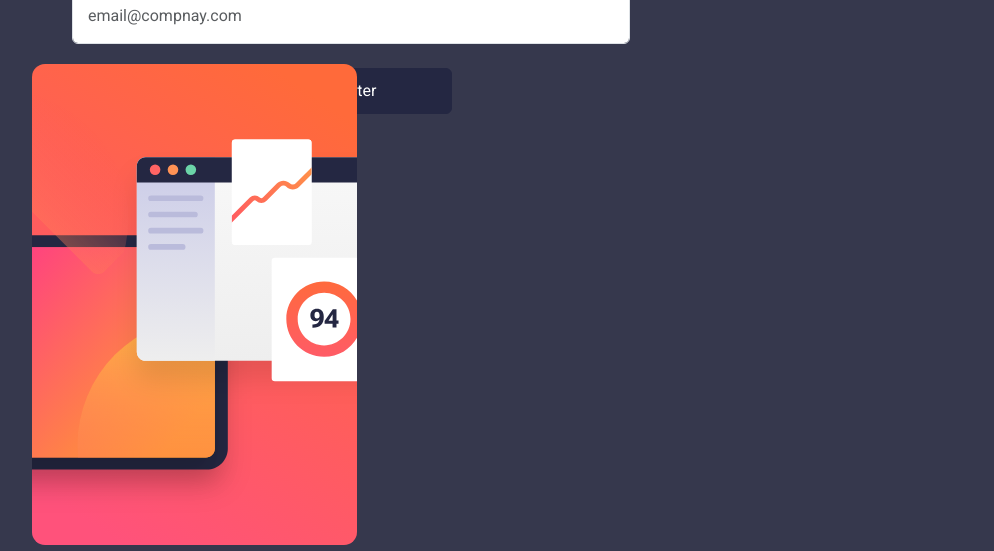
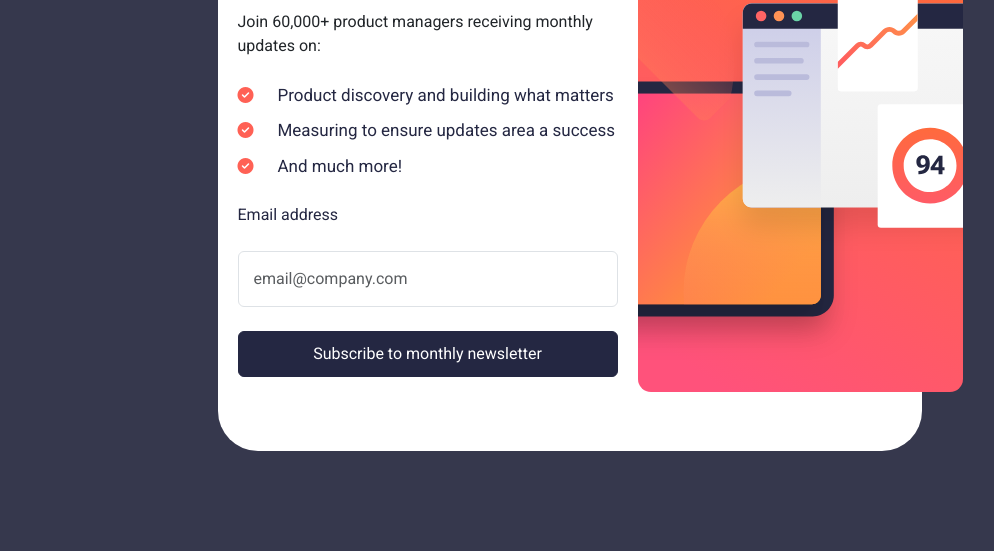
Before and after one commit to dellark18/newsletter-sign-up, a plain HTML site: page index.html in a window 1280 px wide. Shown: the part 249-800 px from the top of the page, without its empty margins (70-1064 px from the left). Drawn offline with nearby package versions, Linux system fonts and the light colour scheme.

Commit message:
grid fix

```diff
--- a/index.html
+++ b/index.html
@@ -13,18 +13,19 @@
   <link rel="stylesheet" href="https://cdn.jsdelivr.net/npm/bootstrap@5.3.2/dist/js/bootstrap.bundle.min.js">
 
   <link rel="stylesheet" href="./css/index.css">
-  <script src="index.js"></script>
+
+  <script src="./index.js"></script>
 
   <link rel="preconnect" href="https://fonts.googleapis.com">
-<link rel="preconnect" href="https://fonts.gstatic.com" crossorigin>
-<link href="https://fonts.googleapis.com/css2?family=Jost:wght@400;500&family=Manrope:wght@700&family=Roboto:wght@400;700&display=swap" rel="stylesheet">
+  <link rel="preconnect" href="https://fonts.gstatic.com" crossorigin>
+  <link href="https://fonts.googleapis.com/css2?family=Jost:wght@400;500&family=Manrope:wght@700&family=Roboto:wght@400;700&display=swap" rel="stylesheet">
 
 <script src="https://kit.fontawesome.com/e890facc35.js" crossorigin="anonymous"></script>
 </head>
 
 <body>
-  <div class="container">
-    <div class="col-lg-6 card-1">
+  <div class="container-fluid">
+    <div class="col card-1">
       <h1 class="heading-text">Stay updated!</h1>
       <p class="paragraph-text">Join 60,000+ product managers receiving monthly updates on:</p>
 
@@ -48,15 +49,16 @@
       <form action="">
         <div class="subscribe-form">
           <label for="exampleInputEmail" class="form-label">Email address</label>
-          <input style="padding: 15px 15px 15px 15px;" type="email" class="form-control" placeholder="email@compnay.com">
+          <p id="invalidEmail"></p>
+          <input style="padding: 15px 15px 15px 15px;" type="email" class="form-control" placeholder="email@company.com">
           <br>
-          <button type="submit" class="btn btn-primary">Subscribe to monthly newsletter</button>
+          <button onclick="submit()" class="btn btn-primary">Subscribe to monthly newsletter</button>
         </div>
       </form>
 
     </div>
 
-    <div class="col-lg-6 card-2">
+    <div class="col card-2">
       <img class="illustration" src="./assets/images/illustration-sign-up-desktop.svg" alt="illustration">
     </div>
   </div>
```
